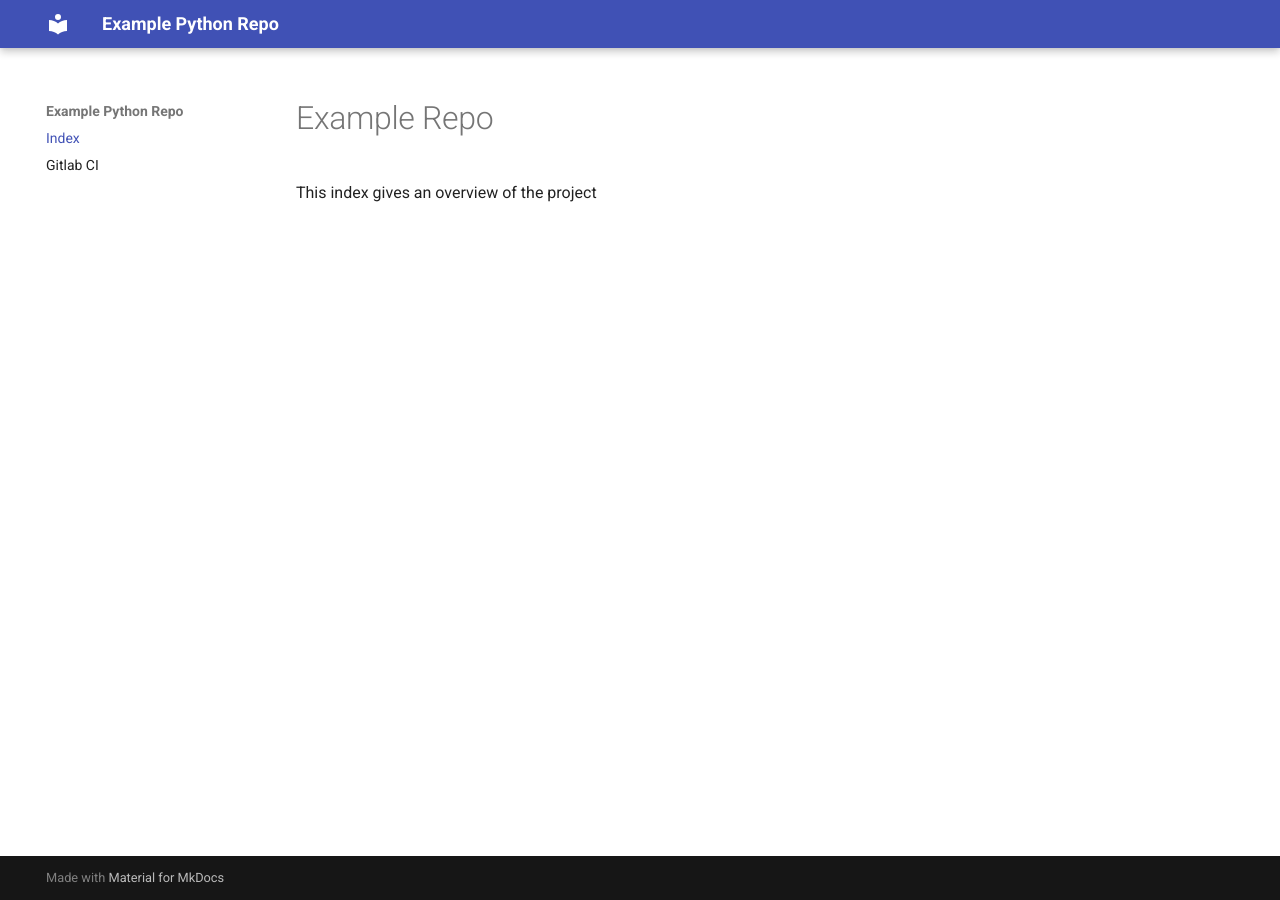
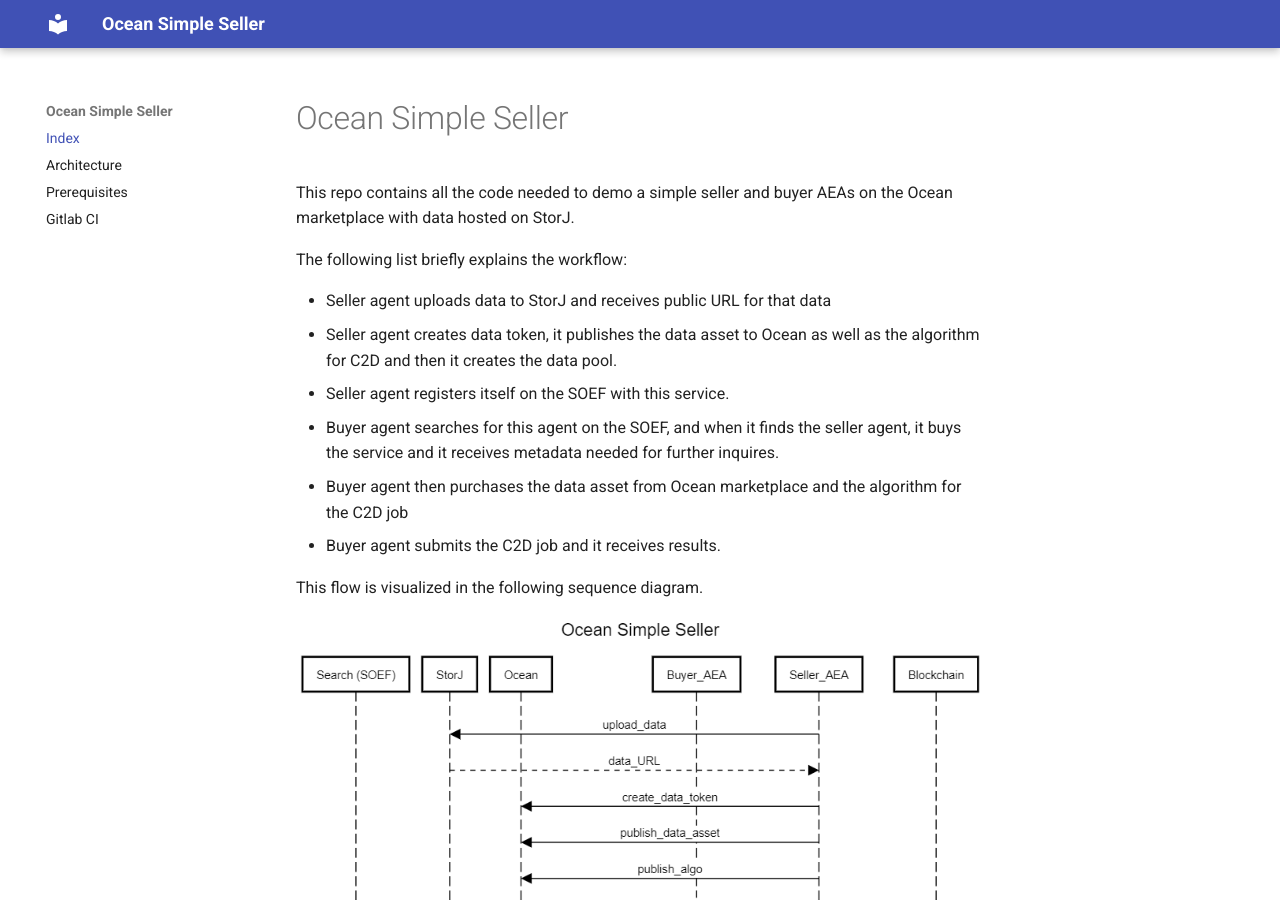
Before and after one commit to oceanprotocol-archive/oceansimpleseller, an MkDocs documentation site: the page built from docs/index.md, in a window 1280 px wide and 900 px high. Built offline with MkDocs 1.6.1 and Material for MkDocs 9.7.7, drawn with Linux system fonts in a browser that asks for light colours; some of the changed text lies outside the part shown.

Commit message:
added docs

```diff
--- a/docs/index.md
+++ b/docs/index.md
@@ -1,3 +1,21 @@
-# Example Repo
+# Ocean Simple Seller
 
-This index gives an overview of the project
+This repo contains all the code needed to demo a simple seller and buyer AEAs on the Ocean marketplace with data hosted on StorJ.
+
+The following list briefly explains the workflow:
+
+- Seller agent uploads data to StorJ and receives public URL for that data
+- Seller agent creates data token, it publishes the data asset to Ocean as well as the algorithm for C2D and then it creates the data pool.
+- Seller agent registers itself on the SOEF with this service.
+
+- Buyer agent searches for this agent on the SOEF, and when it finds the seller agent, it buys the service and it receives metadata needed for further inquires.
+- Buyer agent then purchases the data asset from Ocean marketplace and the algorithm for the C2D job
+- Buyer agent submits the C2D job and it receives results.
+
+This flow is visualized in the following sequence diagram.
+
+![image](OSS-flow.png)
+
+For this demo we use the Ocean Network available on Polygon and S3 Compatible Gateway for StorJ.
+
+These agents are available under `src/packages/eighballer`.
--- a/mkdocs.yaml
+++ b/mkdocs.yaml
@@ -1,4 +1,4 @@
-site_name: Example Python Repo
+site_name: Ocean Simple Seller
 site_url: ''
 site_description: ''
 site_author: ''
@@ -12,6 +12,8 @@
 
 nav:
   - Index: 'index.md'
+  - Architecture: 'architecture.md'
+  - Prerequisites: 'prerequisites.md'
   - Gitlab CI: 'ci.md'
 
 plugins: []
```
Also changed, not shown: docs/architecture.md (added, +42 -0 lines), docs/prerequisites.md (added, +13 -0 lines), docs/OSS-flow.png (added).
